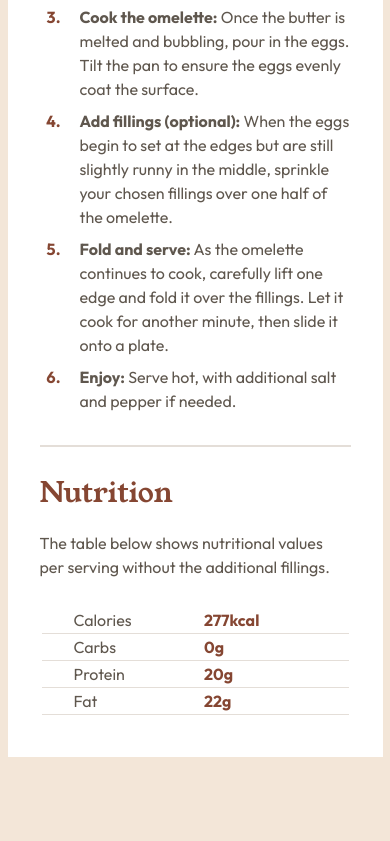
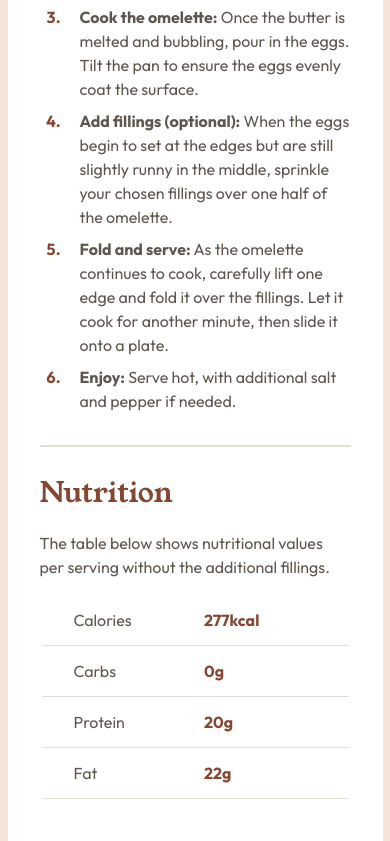
Before and after one commit to rupali317/recipe-page-main, a plain HTML site: page index.html in a window 390 px wide. Shown: the part 1236-2077 px from the top of the page. Before the commit the page ends 1993 px from the top, so only its background shows below. Drawn offline with Linux system fonts and the light colour scheme.

Commit message:
Finished working on the mobile styling

```diff
--- a/style.css
+++ b/style.css
@@ -230,6 +230,11 @@ tr {
   display: flex;
   border-bottom: var(--border-width-2) solid var(--color-neutral-4);
   gap: var(--spacing-200);
+  padding-bottom: var(--spacing-150);
+}
+
+tr:not(:first-child) {
+  padding-top: var(--spacing-150);
 }
 
 tr > td:nth-child(2) {
```
